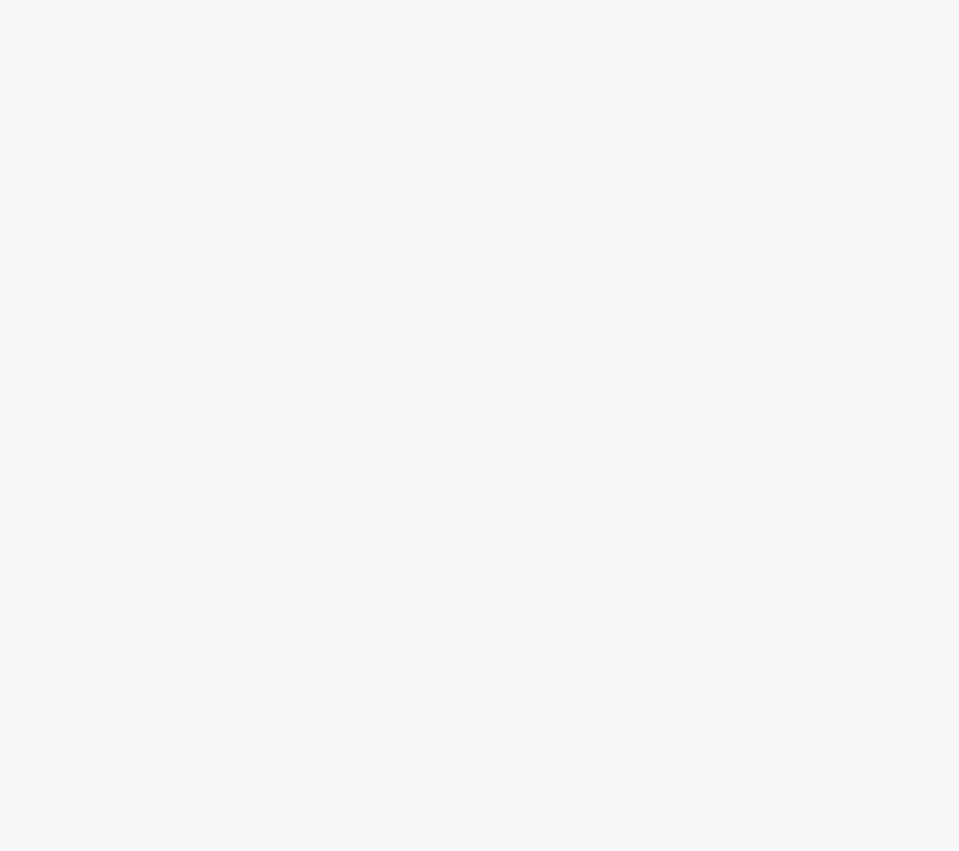
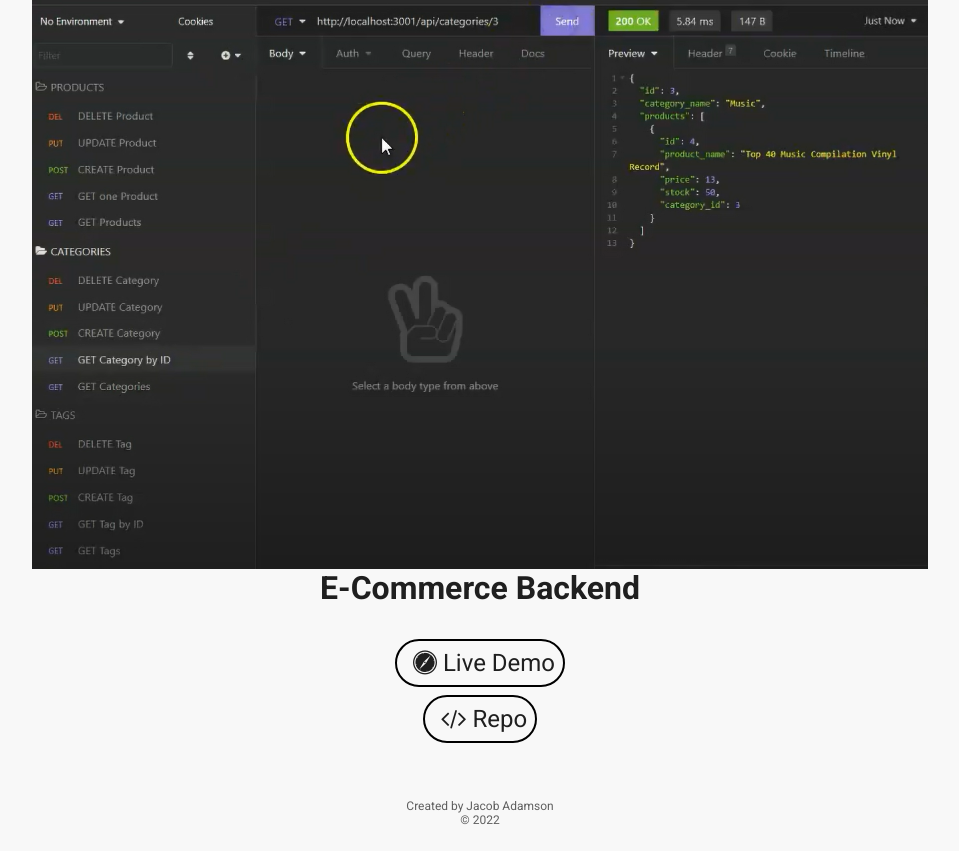
Before and after one commit to JKLA13/portfolio-react-jla, a React (Create React App) app: page /portfolio in a window 1280 px wide. Shown: the part 3917-4768 px from the top of the page, without its empty margins (160-1119 px from the left). Before the commit the page ends 3905 px from the top, so only its background shows below. Built offline with nearby package versions, Linux system fonts and the light colour scheme.

Commit message:
added backend project to portfolio section

```diff
--- a/src/info/info.js
+++ b/src/info/info.js
@@ -6,6 +6,7 @@ import project2 from "../images/project2.png";
 import project3 from "../images/project3.PNG";
 import project4 from "../images/project4.PNG";
 import project5 from "../images/project5.PNG";
+import project6 from "../images/project6.PNG";
 
 export let colors = ["rgb(0,255,164)", "rgb(166,104,255)"];
 
@@ -118,5 +119,11 @@ export const info = {
       source: "https://github.com/JKLA13/employee-management",
       image: project5,
     },
+    {
+      title: "E-Commerce Backend",
+      live: "https://drive.google.com/file/d/https://drive.google.com/file/d/https://drive.google.com/file/d/1cN-AfSqXNxEE_u80RZUJ5_5QyTEZga5A/viewcN-AfSqXNxEE_u80RZUJ5_5QyTEZga5A/view1IYGVQCiYjS8uJ_ARTaEHwx4_cHr4SQiv/view?usphttps://drive.google.com/file/d/1cN-AfSqXNxEE_u80RZUJ5_5QyTEZga5A/view=sharing",
+      source: "https://github.com/JKLA13/ecommerce-backend",
+      image: project6,
+    },
   ],
 };
```
Also changed, not shown: src/images/project6.png (added).
